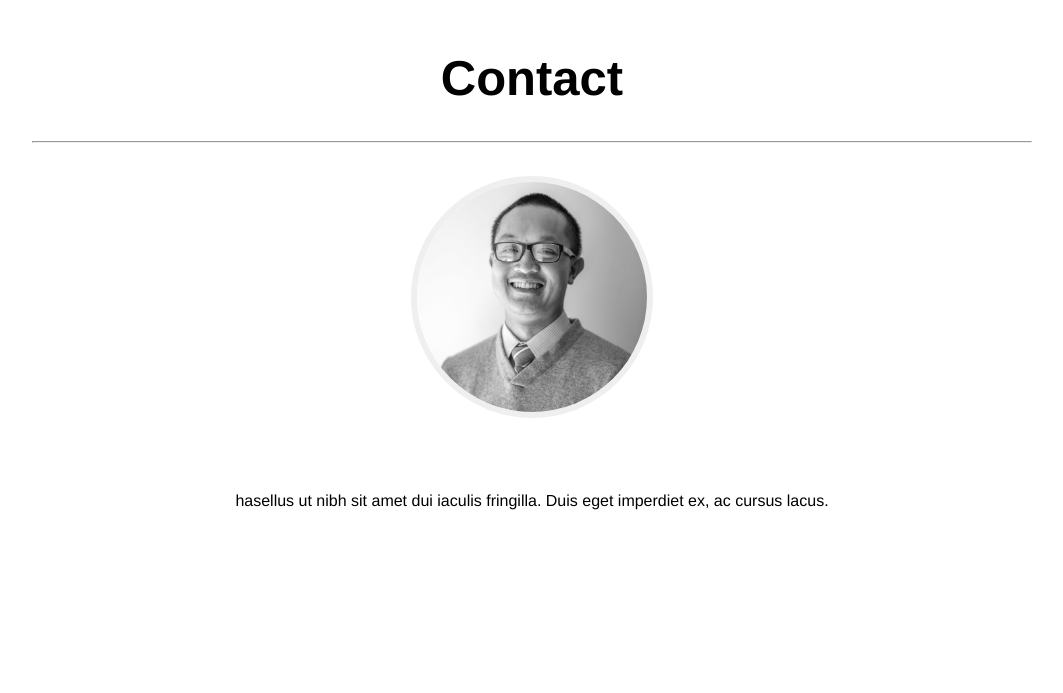
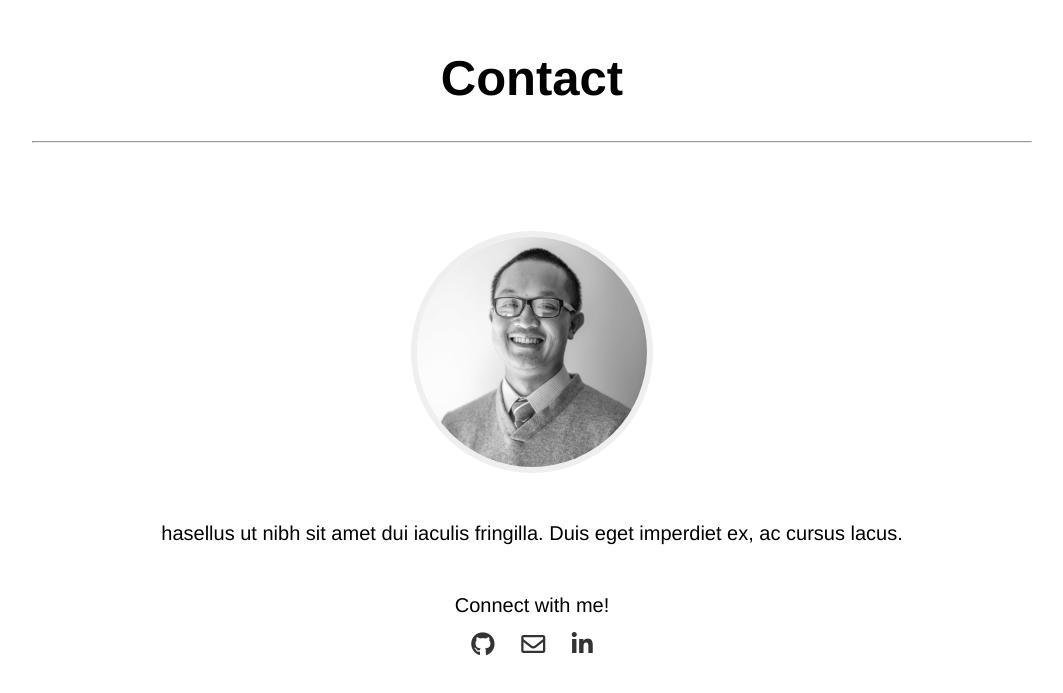
Before and after one commit to PJC-1/new_portfolio, a website: page views/index.html in a window 1280 px wide. Shown: the part 2638-3331 px from the top of the page, without its empty margins (108-1171 px from the left). Drawn offline with Linux system fonts and the light colour scheme; files that its build step writes are made by us from their sources; files whose address does not match are found by name.

Commit message:
added contact content

```diff
--- a/public/styles/styles.css
+++ b/public/styles/styles.css
@@ -515,16 +515,32 @@ section .btn:hover, section .btn:active {
 }
 
 .contact-description {
-    margin: 50px 0 130px;
+    font-size: 20px;
+    font-weight: 300;
+    font-style: normal;
+    margin: 20px 0 40px;
+    line-height: 32px;
+}
+
+.mar-btm-10 {
+    margin-bottom: 10px!important;
 }
 
 .circle-img {
     border-radius: 50%;
     border: 6px solid #efefef;
     max-width: 230px;
-    margin: 25px auto 20px;
+    margin: 80px auto 20px;
 }
 
+#contact .social-media a {
+    font-size: 1.5em;
+    padding: 0 10px;
+    color: #333333;
+    text-decoration: none;
+    outline: 0;
+    background-color: transparent;
+}
 
 
 /********************************/
@@ -1070,6 +1086,10 @@ section .btn:hover, section .btn:active {
     #contact h1 {
         font-size: 44px;
     }
+    .contact-description {
+        font-size: 16px;
+        line-height: 24px;
+    }
 
     /* Modal */
     .container {
--- a/views/index.html
+++ b/views/index.html
@@ -225,7 +225,19 @@
                 <h1>Contact</h1>
                 <hr>
                 <img class="circle-img" src="images/phill.png">
-                <p class="contact-description">hasellus ut nibh sit amet dui iaculis fringilla. Duis eget imperdiet ex, ac cursus lacus.</p>
+                <h2 class="contact-description">hasellus ut nibh sit amet dui iaculis fringilla. Duis eget imperdiet ex, ac cursus lacus.</h2>
+                <h2 class="contact-description mar-btm-10">Connect with me!</h2>
+                <div class="social-media">
+                    <a>
+                        <i class="fab fa-github"></i>
+                    </a>
+                    <a href="mailto:phillbert.cheng@protonmail.com">
+                        <i class="far fa-envelope"></i>
+                    </a>
+                    <a>
+                        <i class="fab fa-linkedin-in"></i>
+                    </a>
+                </div>
             </div>
         </section>
     </body>
```
